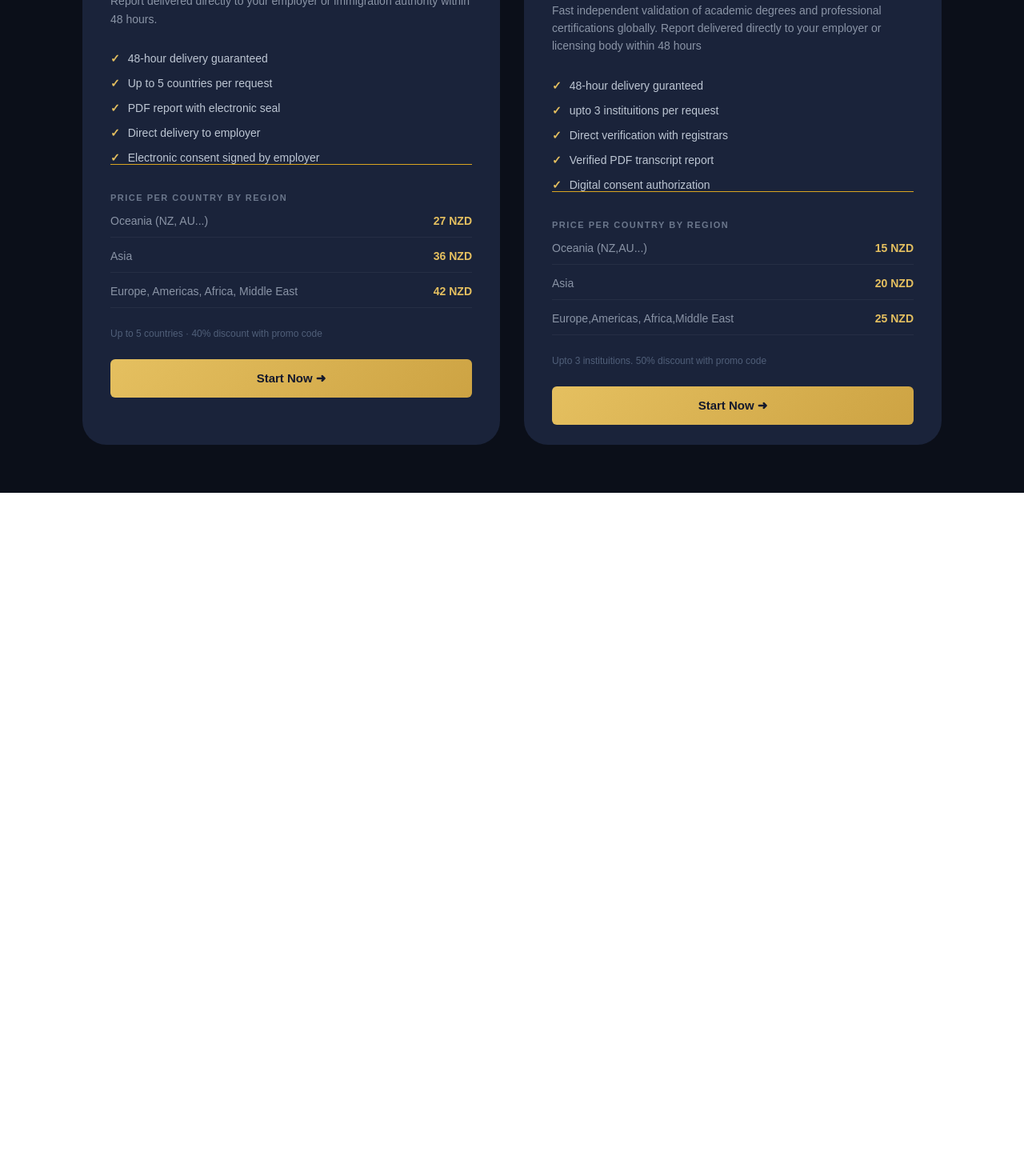
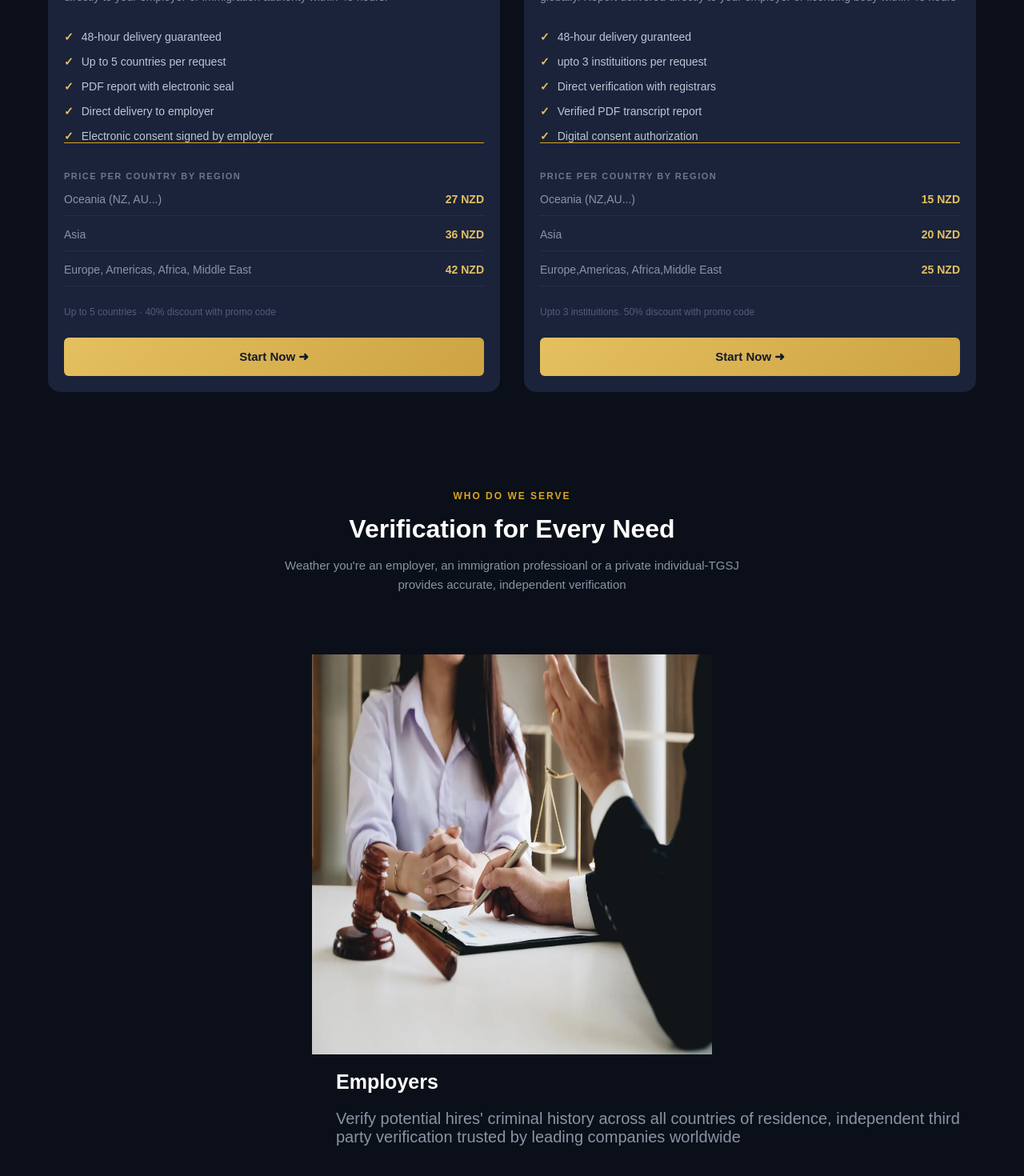
Before and after one commit to hafsaamir-prog/criminal-record-verification-app-, a React (Vite) app: page / in a window 1280 px wide. Shown: the part 1399-2869 px from the top of the page at 80% size. Before the commit the page ends 2015 px from the top, so only its background shows below. Built offline with nearby package versions, Linux system fonts and the light colour scheme.

Commit message:
Add who do we serve page

```diff
--- a/src/App.css
+++ b/src/App.css
@@ -272,9 +272,8 @@
   padding: 60px 60px;
   display: flex;
   flex-direction: column;
+  gap: 40px;
   align-items: center;
-  gap: 40px;
-
 }
 
 .serv-header-section {
@@ -331,13 +330,18 @@
 }
 .serv-card-left, .serv-card-right {
   background-color: #1a233a;
-  border-radius: 30px;
-  padding: 25px 35px;
+  border-radius: 15px;
+  padding: 20px 20px;
   box-sizing: border-box;
   display: flex;
   flex-direction: column;
-  width:45%
+  width:100%
 
+}
+@media(max-width:1024px){
+  .cards-container{
+    flex-wrap: wrap;
+  }
 }
 
 .express-badge {
@@ -428,3 +432,33 @@
   font-size: 12px;
   margin: 5px 0 25px 0;
 }
+.people-container{
+  font-family: 'Arial', sans-serif;
+  padding: 10px 10px;
+  display: flex;
+  flex-direction: column;
+  gap:20px;
+  border-radius: 5px ;
+  align-content: center;
+
+}
+.people-image {
+  display: block;
+  width: 500px;
+  height: 500px;
+  margin: 0 auto;
+}
+
+.people-title{
+  color:white;
+  font-size:25px;
+  text-align: left;
+  padding-left: 350px;
+}
+.people-desc{
+  color: #8a94a6;
+  font-size:20px;
+  text-align: left;
+  padding-left: 350px;
+
+}
--- a/src/App.jsx
+++ b/src/App.jsx
@@ -3,14 +3,14 @@ import './App.css';
 import Hero from './components/Hero';
 import Stats from './components/Stats';
 import Services from './components/Services';
-
-
+import People from './components/People';
 export default function App() {
     return (
         <div className="app-wrapper">
             <Hero />
             <Stats/>
             <Services/>
+            <People/>
 
         </div>
     );
--- /dev/null
+++ b/src/components/People.jsx
@@ -0,0 +1,20 @@
+import React from 'react';
+import employers from "../assets/employers.png";
+export default function People(){
+    return (
+        <div className="serv-container">
+            <div className="serv-header-section">
+                <span className="serv-gold-title">WHO DO WE SERVE</span>
+                <h1 className="serv-main-heading">Verification for Every Need</h1>
+                <p className="serv-sub-heading">Weather you're an employer, an immigration professioanl or a private individual-TGSJ provides accurate, independent verification</p>
+            </div>
+            <div className ="people-container">
+                <img src ={employers} alt ="Employers" className="people-image"/>
+                <h3 className="people-title">Employers</h3>
+                <p className="people-desc">Verify potential hires' criminal history across all countries of residence, independent third party verification trusted by leading companies worldwide</p>
+            </div>
+        </div>
+
+
+    );
+}
```
Also changed, not shown: src/assets/employers.png (added).
